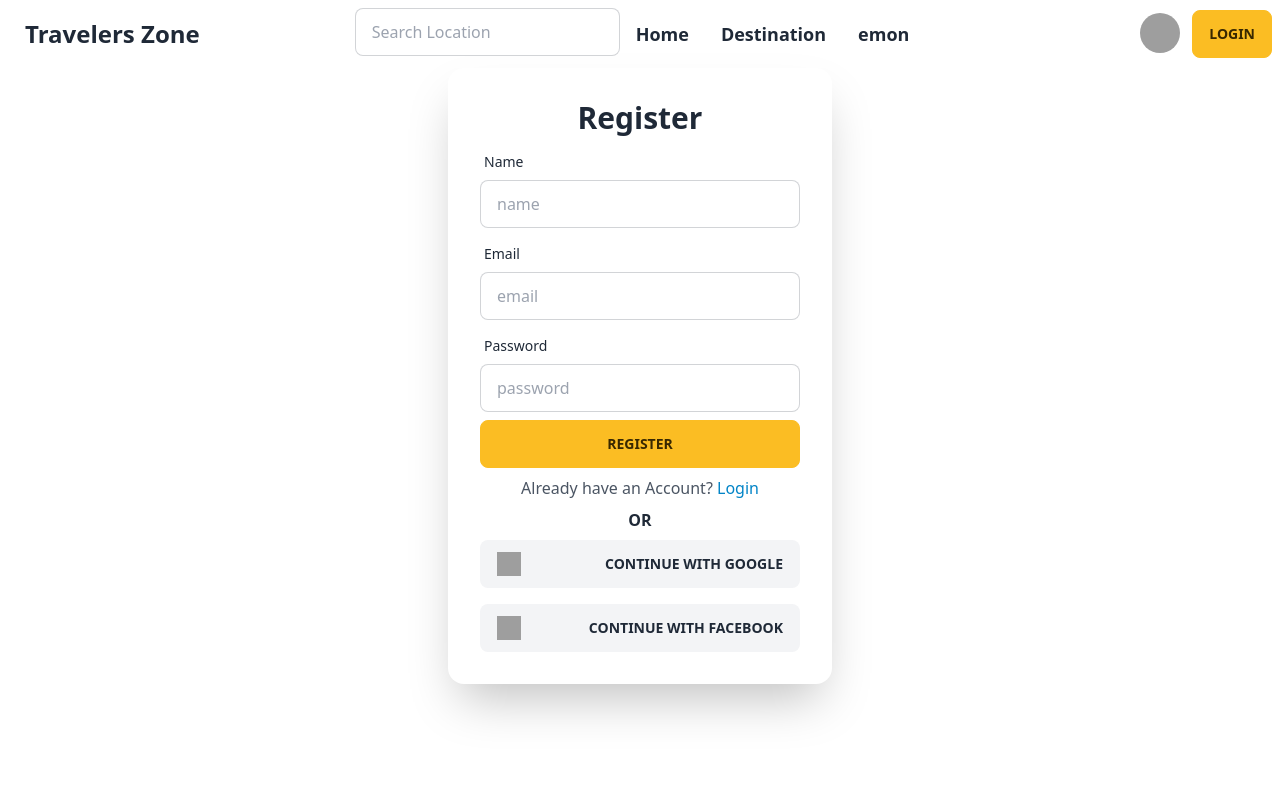
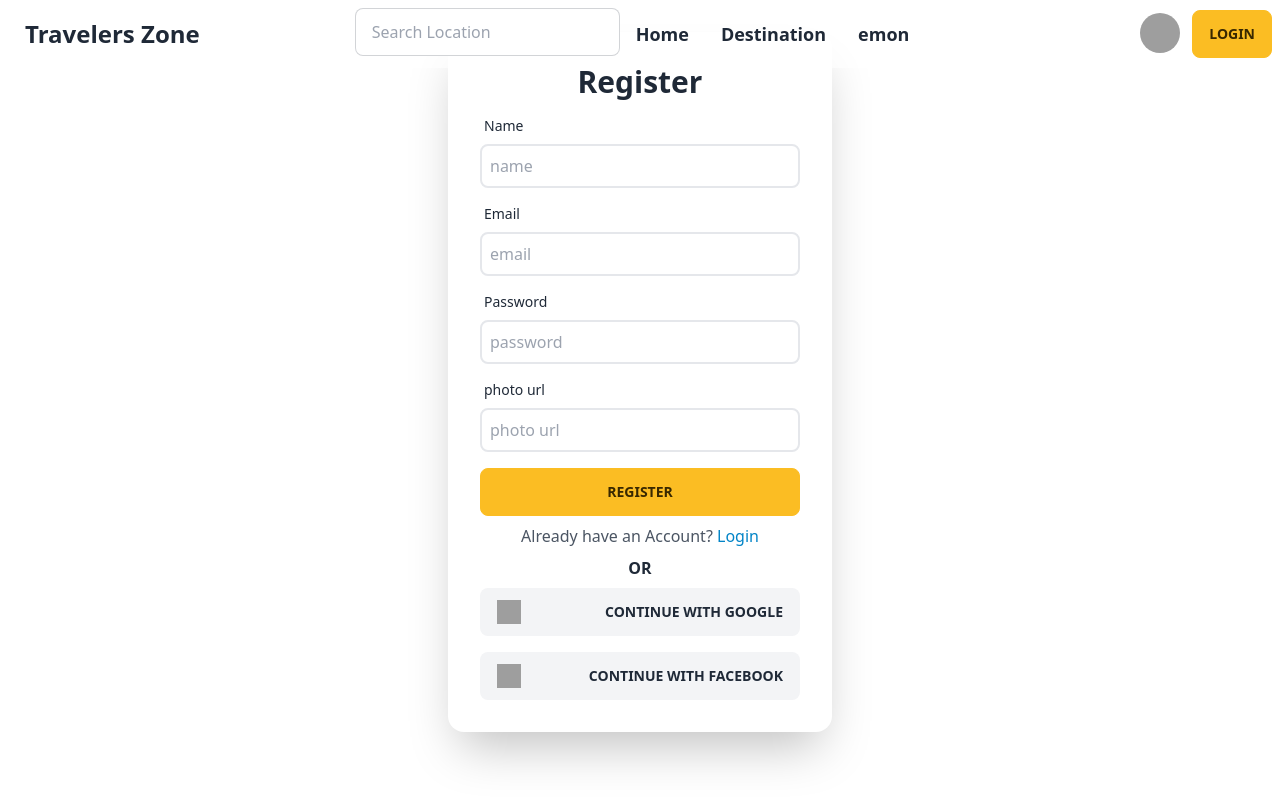
Before and after one commit to emon3455/Travelers-Zone, a React (Vite) app: page /register in a window 1280 px wide. Built offline with nearby package versions, Linux system fonts and the light colour scheme; grey boxes are pictures that could not be loaded.

Commit message:
login and register and header style and postion related problem fixed

```diff
--- a/src/Components/Header.jsx
+++ b/src/Components/Header.jsx
@@ -7,7 +7,7 @@ const Header = () => {
     const user = useContext(AuthContext)
 
     return (
-        <header className="bg-opacity-60 bg-white bg-blend-multiply sticky top-0 z-30">
+        <header className="bg-opacity-60 bg-white bg-blend-multiply fixed top-0 z-30 w-full">
             <div className="container mx-auto">
                 <div className="navbar">
                     <div className="navbar-start">
--- a/src/Layout/Main.jsx
+++ b/src/Layout/Main.jsx
@@ -1,8 +1,10 @@
 import { Outlet } from "react-router-dom";
+import Header from "../Components/Header";
 
 const Main = () => {
     return (
         <div className="relative">
+            <Header></Header>
             <Outlet></Outlet>
         </div>
     );
--- a/src/Pages/Booking/Booking.jsx
+++ b/src/Pages/Booking/Booking.jsx
@@ -1,4 +1,3 @@
-import Header from "../../Components/Header";
 import {useLoaderData} from "react-router-dom"
 
 const Booking = () => {
@@ -8,9 +7,7 @@ const Booking = () => {
 
     return (
         <div className="hero min-h-screen" style={{ backgroundImage: `url("https://github.com/emon3455/demo-picture/blob/main/travel-images/box-3.png?raw=true")` }}>
-            <div className="hero-overlay bg-opacity-60 bg-black bg-blend-multiply">
-                <Header></Header>
-            </div>
+            <div className="hero-overlay bg-opacity-60 bg-black bg-blend-multiply"></div>
             <div className="p-2 container mx-auto flex flex-col md:flex-row justify-between gap-10">
 
                 <div className="mt-16 w-full md:w-1/2 md:mt-0">
--- a/src/Pages/Home/Home.jsx
+++ b/src/Pages/Home/Home.jsx
@@ -1,5 +1,4 @@
 import { useEffect, useState } from "react";
-import Header from "../../Components/Header";
 import Slider from "../../Components/Slider";
 
 const Home = () => {
@@ -17,9 +16,7 @@ const Home = () => {
 
     return (
         <div className="hero min-h-screen" style={{ backgroundImage: `url("https://github.com/emon3455/demo-picture/blob/main/travel-images/box-3.png?raw=true")` }}>
-            <div className="hero-overlay bg-opacity-60 bg-black bg-blend-multiply">
-                <Header></Header>
-            </div>
+            <div className="hero-overlay bg-opacity-60 bg-black bg-blend-multiply"></div>
             <div className="flex flex-col justify-center items-center">
 
                 <h2 className="text-center text-4xl text-white font-bold mt-16 xl:mt-4  mb-10">Select Your destination and Travel With us!!!</h2>
--- a/src/Pages/Login/Login.jsx
+++ b/src/Pages/Login/Login.jsx
@@ -1,13 +1,12 @@
+/* eslint-disable react/no-unescaped-entities */
+/* eslint-disable no-unused-vars */
 import { Link } from "react-router-dom";
-import Header from "../../Components/Header";
 
 
 const Login = () => {
     return (
         <div>
-            <Header></Header>
-
-            <div className="flex justify-center mt-2">
+            <div className="flex justify-center mt-12">
                 <div className="card w-full max-w-sm shadow-2xl bg-base-100">
                     <div className="card-body">
                         <h2 className="text-3xl font-bold text-center">Login</h2>
@@ -15,15 +14,15 @@ const Login = () => {
                             <label className="label">
                                 <span className="label-text">Email</span>
                             </label>
-                            <input type="text" placeholder="email" className="input input-bordered" />
+                            <input type="text" placeholder="email" className="p-2 border-2 rounded-lg w-full" />
                         </div>
                         <div className="form-control">
                             <label className="label">
                                 <span className="label-text">Password</span>
                             </label>
-                            <input type="text" placeholder="password" className="input input-bordered" />
+                            <input type="text" placeholder="password" className="p-2 border-2 rounded-lg w-full" />
                             <label className="label">
-                                <a href="#" className="label-text-alt link link-hover">Forgot password?</a>
+                                <Link href="#" className="text-sky-600">Forgot password?</Link>
                             </label>
                         </div>
 
--- a/src/Pages/Register/Register.jsx
+++ b/src/Pages/Register/Register.jsx
@@ -1,13 +1,9 @@
 import { Link } from "react-router-dom";
-import Header from "../../Components/Header";
 
 
 const Register = () => {
     return (
-        <div>
-            <Header></Header>
-
-            <div className="flex flex-col justify-center items-center">
+        <div className="flex flex-col justify-center items-center mt-8">
             <div className="card w-full max-w-sm shadow-2xl bg-base-100">
                 <div className="card-body">
                     <h2 className="text-3xl font-bold text-center">Register</h2>
@@ -15,22 +11,29 @@ const Register = () => {
                         <label className="label">
                             <span className="label-text">Name</span>
                         </label>
-                            <input type="text" name="name" placeholder="name" className="input input-bordered w-full" />
+                        <input type="text" name="name" placeholder="name" className="p-2 border-2 rounded-lg w-full" />
                     </div>
                     <div className="w-full">
                         <label className="label">
                             <span className="label-text">Email</span>
                         </label>
-                            <input type="email" name="email" placeholder="email" className="w-full input input-bordered" />
+                        <input type="email" name="email" placeholder="email" className="p-2 border-2 rounded-lg w-full" />
                     </div>
                     <div className="w-full">
                         <label className="label">
                             <span className="label-text">Password</span>
                         </label>
-                            <input type="password" name="name" placeholder="password" className="w-full input input-bordered" />
+                        <input type="password" name="name" placeholder="password" className="p-2 border-2 rounded-lg w-full" />
                     </div>
 
-                        <button className="btn btn-warning">Register</button>
+                    <div className="">
+                        <label className="label">
+                            <span className="label-text ">photo url</span>
+                        </label>
+                        <input type="text" name="photo" placeholder="photo url" className="p-2 border-2 rounded-lg w-full" />
+                    </div>
+
+                    <button className="mt-2 btn btn-warning font-bold">Register</button>
 
                     <p className="text-center text-gray-600">
                         Already have an Account? <Link className="text-sky-600" to="/login">Login</Link>
@@ -51,9 +54,6 @@ const Register = () => {
                 </div>
             </div>
         </div>
-
-
-        </div>
     );
 };
 
```
Lines whose indentation alone changed are shown as unchanged.
